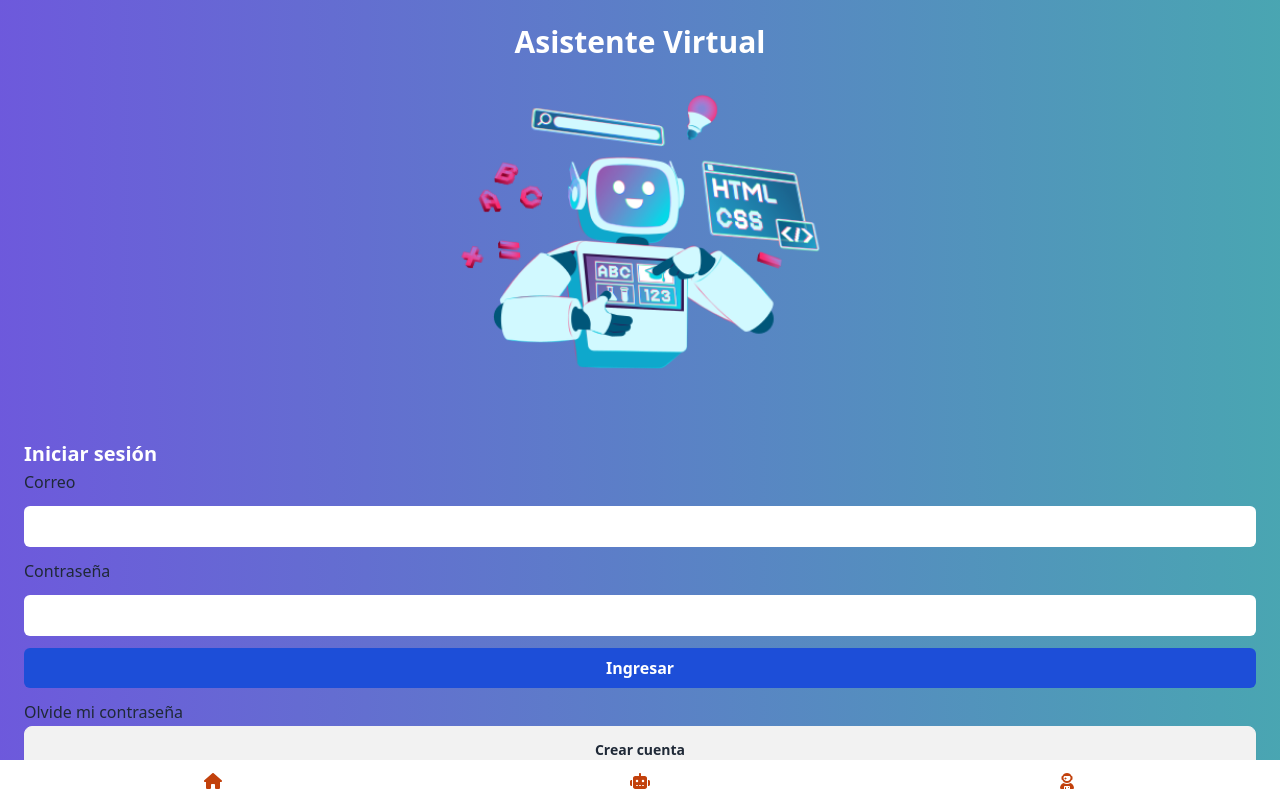
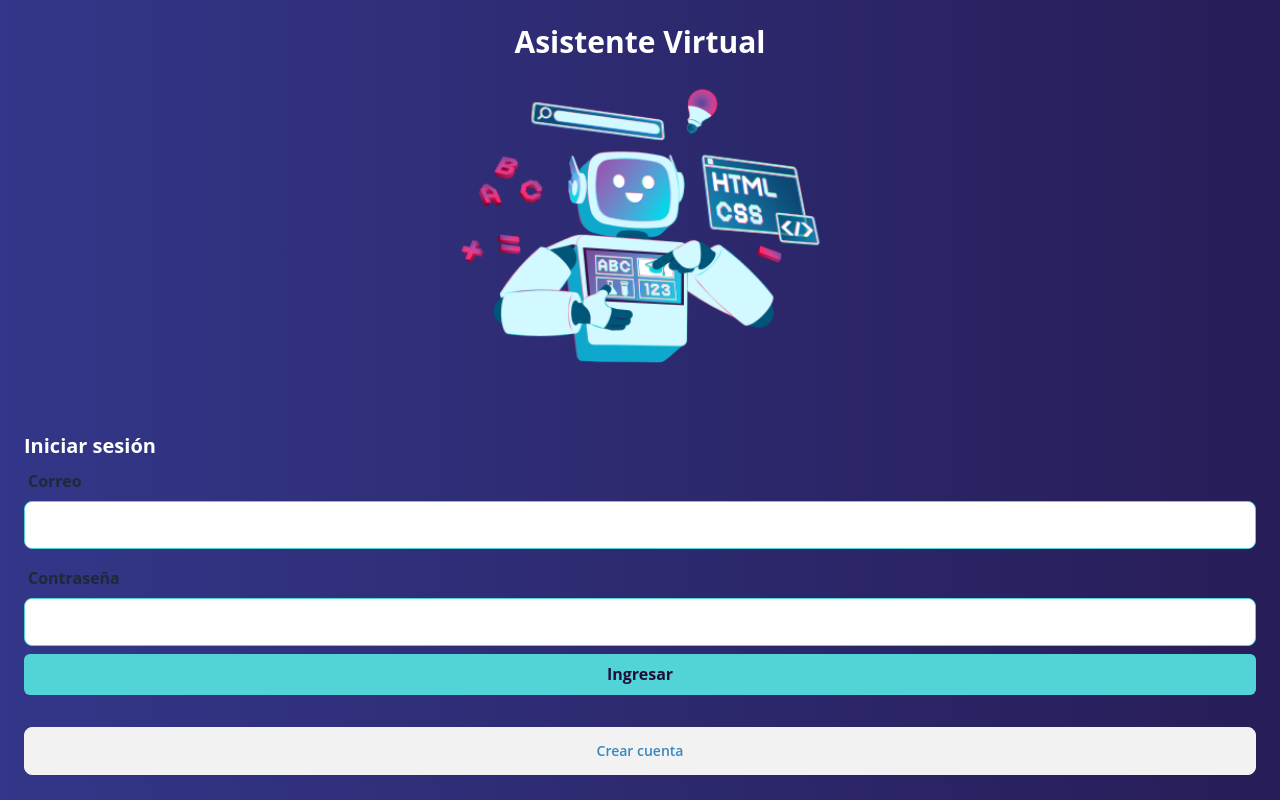
Before and after one commit to mateo-andres/perry, a SvelteKit app: page / in a window 1280 px wide. Built offline with nearby package versions, Linux system fonts and the light colour scheme.

Commit message:
fix colors in app

```diff
--- a/src/app.html
+++ b/src/app.html
@@ -1,5 +1,5 @@
 <!DOCTYPE html>
-<html lang="en">
+<html lang="en" data-theme="light">
 	<head>
 		<meta charset="utf-8" />
 		<link rel="icon" href="%sveltekit.assets%/favicon.png" />
--- a/src/components/Card.svelte
+++ b/src/components/Card.svelte
@@ -3,13 +3,13 @@
 	export let button = false;
 </script>
 
-<div class="card bg-slate-400 shadow-xl">
+<div class="card border border-mainBlue shadow-xl">
 	<div class="card-body">
-		<h2 class="card-title"><slot name="icon" /> {title}</h2>
+		<h2 class="card-title text-darkNavy"><slot name="icon" /> {title}</h2>
 		<slot />
 		{#if button}
 			<div class="card-actions justify-center">
-				<button class="btn btn-primary">{button}</button>
+				<button class="btn bg-mainBlue hover:bg-darkBlue text-darkNavy">{button}</button>
 			</div>
 		{/if}
 	</div>
--- a/src/components/Footer.svelte
+++ b/src/components/Footer.svelte
@@ -3,16 +3,13 @@
 </script>
 
 <div class="btm-nav btm-nav-xs">
-	<a class="text-orange-700 {$page.url.pathname === '/home' ? 'active' : ''}" href="/home">
+	<a class="text-darkNavy {$page.url.pathname === '/home' ? 'active' : ''}" href="/home">
 		<i class="fa-solid fa-house" />
 	</a>
-	<a
-		class="text-orange-700 {$page.url.pathname === '/assistant' ? 'active' : ''}"
-		href="/assistant"
-	>
+	<a class="text-darkNavy {$page.url.pathname === '/assistant' ? 'active' : ''}" href="/assistant">
 		<i class="fa-solid fa-robot" />
 	</a>
-	<a class="text-orange-700 {$page.url.pathname === '/user' ? 'active' : ''}" href="/user">
+	<a class="text-darkNavy {$page.url.pathname === '/user' ? 'active' : ''}" href="/user">
 		<i class="fa-solid fa-user-astronaut" />
 	</a>
 </div>
--- a/src/components/Input.svelte
+++ b/src/components/Input.svelte
@@ -11,11 +11,5 @@
 		<slot />
 		{label}
 	</label>
-	<input
-		class="input input-sm input-bordered input-error w-full"
-		{type}
-		{name}
-		{placeholder}
-		{required}
-	/>
+	<input class="input w-full border border-mainBlue" {type} {name} {placeholder} {required} />
 </div>
--- a/src/components/Modal.svelte
+++ b/src/components/Modal.svelte
@@ -10,7 +10,7 @@
 		<slot name="title" />
 		<form action="?/{action}" method="post" class="grid gap-1">
 			<slot />
-			<button class="btn bg-mainRed text-white hover:text-black w-fit justify-self-center mt-3">
+			<button class="btn bg-mainBlue hover:bg-darkBlue w-fit justify-self-center mt-3">
 				{boton}
 			</button>
 		</form>
--- a/src/routes/+layout.svelte
+++ b/src/routes/+layout.svelte
@@ -2,8 +2,12 @@
 	import '../app.css';
 	import '@fortawesome/fontawesome-free/js/all.js';
 	import Footer from '$components/Footer.svelte';
+	import { page } from '$app/stores';
 </script>
 
-<slot />
-
-<Footer />
+{#if $page.url.pathname === '/'}
+	<slot />
+{:else}
+	<slot />
+	<Footer />
+{/if}
--- a/src/routes/+page.svelte
+++ b/src/routes/+page.svelte
@@ -4,32 +4,31 @@
 </script>
 
 <main
-	class="bg-blue-500 p-6 grid h-screen w-full
-bg-gradient-to-r
-from-blue-500
-via-violet-600
-to-emerald-400
-background-animate"
+	class="bg-mainBlue p-6 grid h-screen w-full
+    bg-gradient-to-r
+    from-darkBlue
+    via-navy
+    to-darkNavy
+    background-animate"
 >
 	<h1 class="text-3xl font-bold text-white text-center h-4">Asistente Virtual</h1>
 	<img alt="icono del asistente virtual" src="/assets/bot2.png" class="m-auto h-96 w-96" />
 
 	<section class="grid">
 		<h2 class="text-white text-xl font-bold">Iniciar sesión</h2>
-		<form class="grid gap-3" method="post" action="?/login">
-			<label for="mail">Correo</label>
-			<input type="text" id="mail" class="rounded-md p-2" />
-			<label for="password">Contraseña</label>
-			<input type="password" id="password" class="rounded-md p-2" />
+		<form class="grid gap-2" method="post" action="?/login">
+			<Input label={'Correo'} name={'mail'} />
+			<Input label={'Contraseña'} name={'password'} type={'password'} />
 			<input
 				type="submit"
 				value="Ingresar"
-				class="bg-blue-700 rounded-md p-2 text-white font-bold"
+				class="bg-mainBlue hover:bg-darkBlue rounded-md p-2 text-darkNavy font-bold"
 			/>
 		</form>
 
-		<a href="/" class="mt-3">Olvide mi contraseña</a>
-		<button class="btn" onclick="creationModal.showModal()">Crear cuenta</button>
+		<button class="btn mt-8 text-darkBlue hover:text-darkNavy" onclick="creationModal.showModal()"
+			>Crear cuenta</button
+		>
 	</section>
 </main>
 
--- a/src/routes/home/+page.svelte
+++ b/src/routes/home/+page.svelte
@@ -30,25 +30,25 @@
 	<Card title={'Notas'} button={'Ver notas'}>
 		<i slot="icon" class="fa-solid fa-book" />
 
-		<div class="flex flex-col items-center justify-center bg-orange-100 rounded-xl p-4">
+		<div class="flex flex-col items-center justify-center bg-navy text-white rounded-xl p-4">
 			<h3 class="font-bold text-xl">Matemáticas</h3>
-			<p class="text-gray-500">4.5</p>
+			<p class="text-gray-300">4.5</p>
 		</div>
-		<div class="flex flex-col items-center justify-center bg-orange-100 rounded-xl p-4">
+		<div class="flex flex-col items-center justify-center bg-navy text-white rounded-xl p-4">
 			<h3 class="font-bold text-xl">Español</h3>
-			<p class="text-gray-500">4.5</p>
+			<p class="text-gray-300">4.5</p>
 		</div>
-		<div class="flex flex-col items-center justify-center bg-orange-100 rounded-xl p-4">
+		<div class="flex flex-col items-center justify-center bg-navy text-white rounded-xl p-4">
 			<h3 class="font-bold text-xl">Ciencias</h3>
-			<p class="text-gray-500">4.5</p>
+			<p class="text-gray-300">4.5</p>
 		</div>
-		<div class="flex flex-col items-center justify-center bg-orange-100 rounded-xl p-4">
+		<div class="flex flex-col items-center justify-center bg-navy text-white rounded-xl p-4">
 			<h3 class="font-bold text-xl">Sociales</h3>
-			<p class="text-gray-500">4.5</p>
+			<p class="text-gray-300">4.5</p>
 		</div>
-		<div class="flex flex-col items-center justify-center bg-orange-100 rounded-xl p-4">
+		<div class="flex flex-col items-center justify-center bg-navy text-white rounded-xl p-4">
 			<h3 class="font-bold text-xl">Inglés</h3>
-			<p class="text-gray-500">4.5</p>
+			<p class="text-gray-300">4.5</p>
 		</div>
 	</Card>
 
--- a/src/routes/user/+page.svelte
+++ b/src/routes/user/+page.svelte
@@ -4,7 +4,7 @@
 <main class="p-4">
 	<h1 class="font-bold text-3xl text-center">perfil</h1>
 	<section
-		class="flex flex-col items-center justify-center relative bg-orange-100 rounded-xl mt-20 pb-6 mb-6"
+		class="flex flex-col items-center justify-center relative border border-darkBlue bg-mainBlue rounded-xl mt-20 pb-6 mb-6"
 	>
 		<img
 			class="w-32 h-32 rounded-full relative bottom-14"
@@ -16,24 +16,23 @@
 			<p class="text-gray-500">estudiante@uninpahu.edu.co</p>
 		</div>
 		<div class="flex flex-col items-center justify-center gap-3">
-			<!-- <button class="btn btn-outline btn-primary btn-sm">Editar</button> -->
-			<button class="btn btn-outline btn-accent btn-sm">Cerrar sesión</button>
+			<a href="/" class="btn text-white btn-sm bg-darkNavy">Cerrar sesión</a>
 		</div>
 	</section>
 	<section class="grid gap-4">
-		<button class="btn bg-orange-100 w-full justify-start">
+		<button class="btn border border-darkBlue bg-mainBlue w-full justify-start">
 			<i class="fa-solid fa-at" />Correo y contraseña
 		</button>
-		<button class="btn bg-orange-100 w-full justify-start">
+		<button class="btn border border-darkBlue bg-mainBlue w-full justify-start">
 			<i class="fa-solid fa-user-pen" />Información de usuario
 		</button>
-		<button class="btn bg-orange-100 w-full justify-start">
+		<button class="btn border border-darkBlue bg-mainBlue w-full justify-start">
 			<i class="fa-solid fa-book" />Información académica
 		</button>
-		<button class="btn bg-orange-100 w-full justify-start">
+		<button class="btn border border-darkBlue bg-mainBlue w-full justify-start">
 			<i class="fa-solid fa-bullseye" />Objetivos e intereses
 		</button>
-		<button class="btn bg-orange-100 w-full justify-start">
+		<button class="btn border border-darkBlue bg-mainBlue w-full justify-start">
 			<i class="fa-regular fa-face-smile" />Feedback aplicativo
 		</button>
 	</section>
--- a/tailwind.config.js
+++ b/tailwind.config.js
@@ -2,7 +2,36 @@
 export default {
 	content: ['./src/**/*.{html,js,svelte,ts}'],
 	theme: {
-		extend: {}
+		extend: {
+			screens: {
+				sm: '640px',
+				md: '768px',
+				lg: '1024px',
+				xl: '1280px',
+				'2xl': '1536px',
+				hd: '1920px', // Resolución Full HD
+				qhd: '2560px' // Resolución Quad HD
+			},
+			colors: {
+				mainBlue: '#52D3D8',
+				darkBlue: '#3887BE',
+				navy: '#38419D',
+				darkNavy: '#200E3A'
+			},
+			textColor: {
+				white: '#FFFFFF', // Blanco para texto principal
+				black: '#000000', // Negro para texto estándar
+				textGray: '#5faf93', // Gris para texto secundario
+				textBlue: '#248e9e', // Azul para texto secundario
+				mainBlue: '#52D3D8',
+				darkBlue: '#3887BE',
+				navy: '#38419D',
+				darkNavy: '#200E3A'
+			},
+			fontFamily: {
+				sans: ['Open Sans', 'sans-serif']
+			}
+		}
 	},
 	plugins: [require('daisyui')]
 };
```
